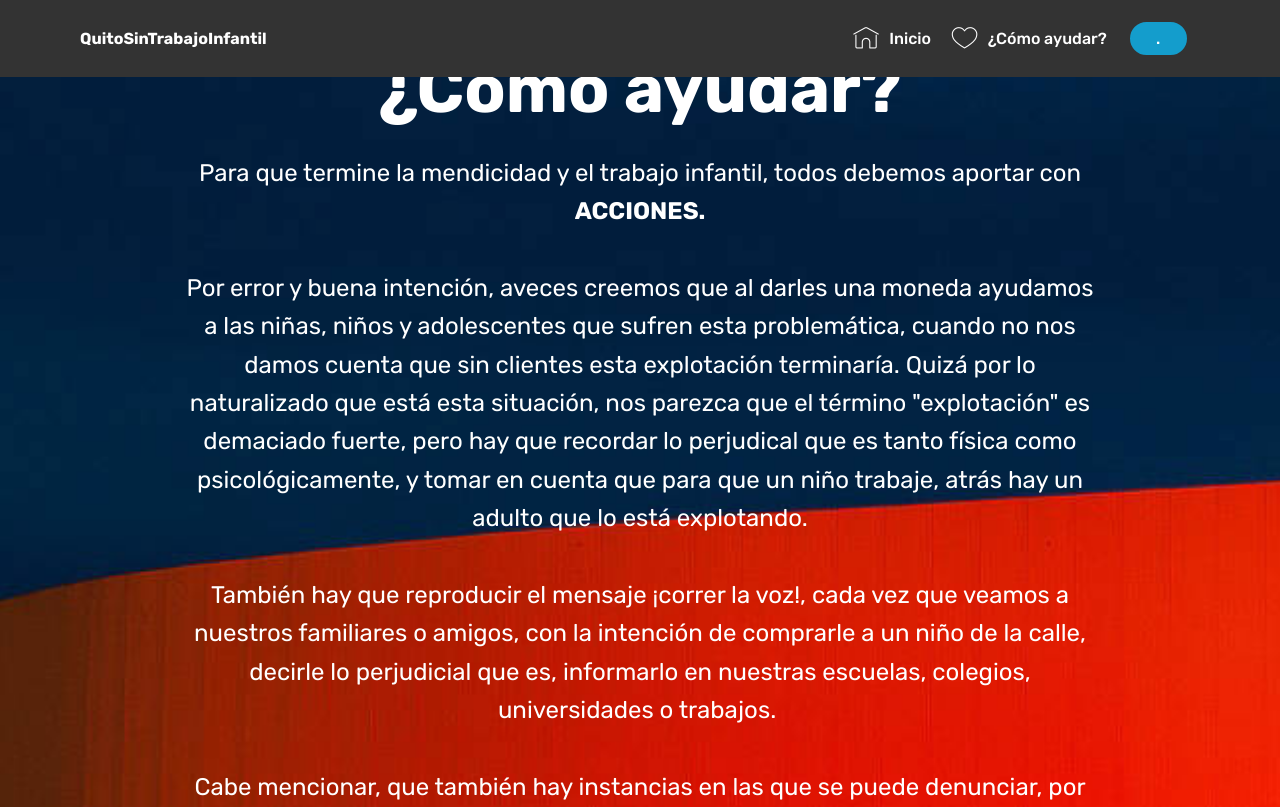
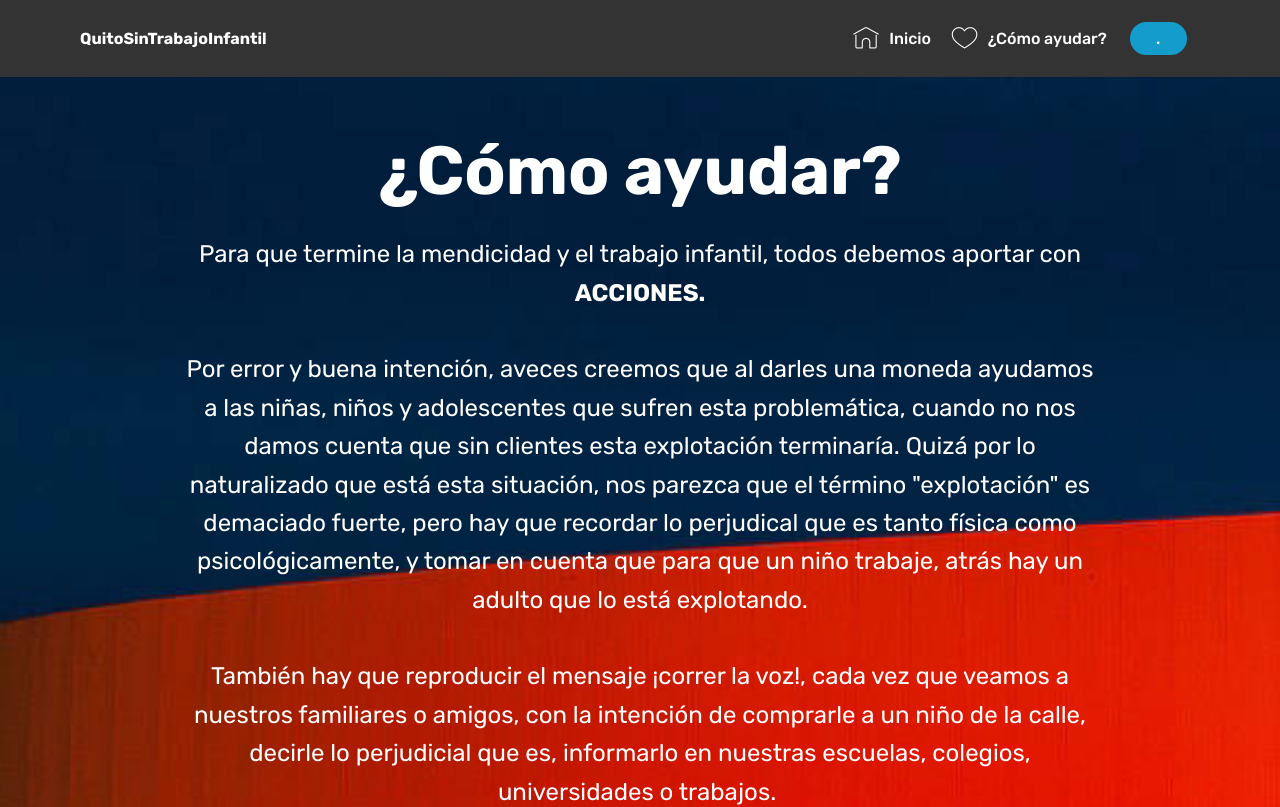
Before and after one commit to DanielM1992/qw, a plain HTML site: page page2.html in a window 1280 px wide. Shown: the top 807 px of the page. Drawn offline with Linux system fonts and the light colour scheme; files whose address does not match are found by name.

Commit message:
create github pages

```diff
--- a/page2.html
+++ b/page2.html
@@ -55,7 +55,7 @@
     </nav>
 </section>
 
-<section class="engine"><a href="https://mobirise.info/o">portfolio web templates</a></section><section class="cid-r9fD38Yk58 mbr-fullscreen mbr-parallax-background" id="header2-i">
+<section class="engine"><a href="https://mobirise.info/t">amp templates</a></section><section class="cid-r9fD38Yk58 mbr-fullscreen mbr-parallax-background" id="header2-i">
 
 
 
@@ -64,7 +64,7 @@
     <div class="container align-center">
         <div class="row justify-content-md-center">
             <div class="mbr-white col-md-10">
-                <h1 class="mbr-section-title mbr-bold pb-3 mbr-fonts-style display-1">¿Cómo ayudar?</h1>
+                <h1 class="mbr-section-title mbr-bold pb-3 mbr-fonts-style display-1"><br>¿Cómo ayudar?</h1>
 
                 <p class="mbr-text pb-3 mbr-fonts-style display-5">
                     Para que termine la mendicidad y el trabajo infantil, todos debemos aportar con <strong>ACCIONES.</strong><br><br>Por error y buena intención, aveces creemos que al darles una moneda ayudamos a las niñas, niños y adolescentes que sufren esta problemática, cuando no nos damos cuenta que sin clientes esta explotación terminaría. Quizá por lo naturalizado que está esta situación, nos parezca que el término "explotación" es demaciado fuerte, pero hay que recordar lo perjudical que es tanto física como psicológicamente, y tomar en cuenta que para que un niño trabaje, atrás hay un adulto que lo está explotando.<br><br>También hay que reproducir el mensaje ¡correr la voz!, cada vez que veamos a nuestros familiares o amigos, con la intención de comprarle a un niño de la calle, decirle lo perjudicial que es, informarlo en nuestras escuelas, colegios, universidades o trabajos.&nbsp;<br><br>Cabe mencionar, que también hay instancias en las que se puede denunciar, por ejemplo, el Ministerio de Trabajo de Ecuador, mediante el Programa de Erradicación del Trabajo Infantil (PETI) ha habilitado el teléfono 3814000 ext. 10507, para recibir estas denuncias y proceder según corresponda.</p>
```
Also changed, not shown: index.html (+1 -1 lines), page7.html (+1 -1 lines), 1 other file.
